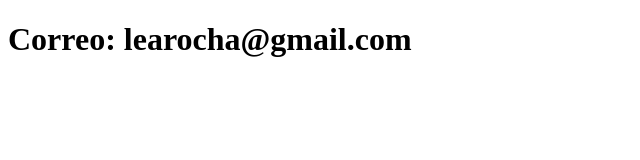
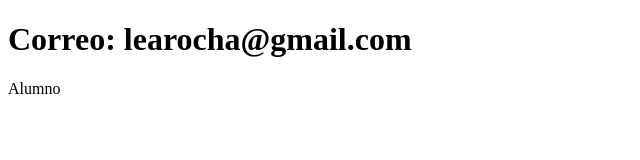
Before and after one commit to Learocha/09-Desaf-o-hora-de-practicar, a plain HTML site: page contacto.html in a window 1280 px wide. Shown: the full height of the page, 0-640 px from the left. Drawn offline with Linux system fonts and the light colour scheme.

Commit message:
actualiza el contacto

```diff
--- a/contacto.html
+++ b/contacto.html
@@ -7,6 +7,6 @@
 </head>
 <body>
     <h1>Correo: learocha@gmail.com</h1>
-    <script src="app.js"></script>
+    <p>Alumno</p>
 </body>
 </html>
```
